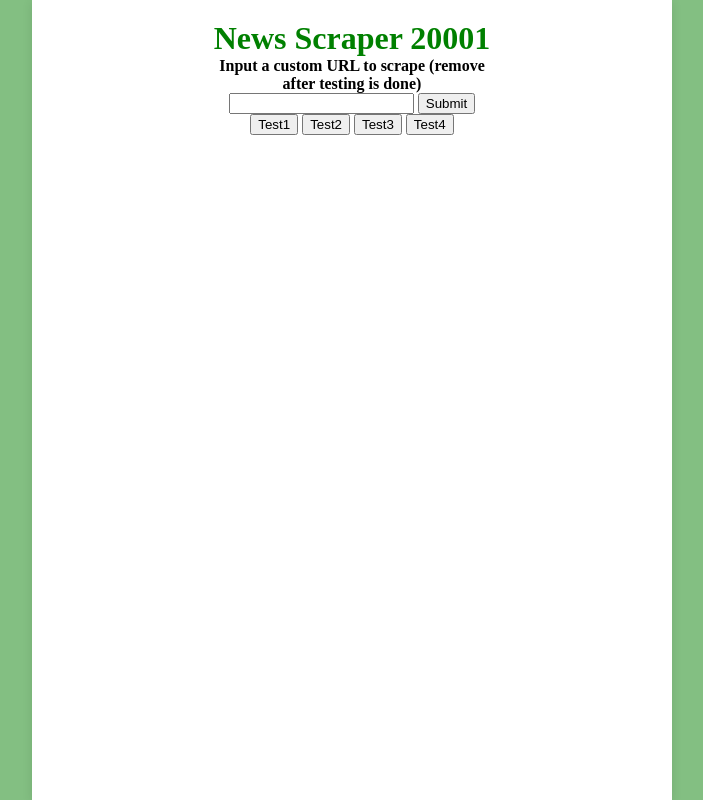
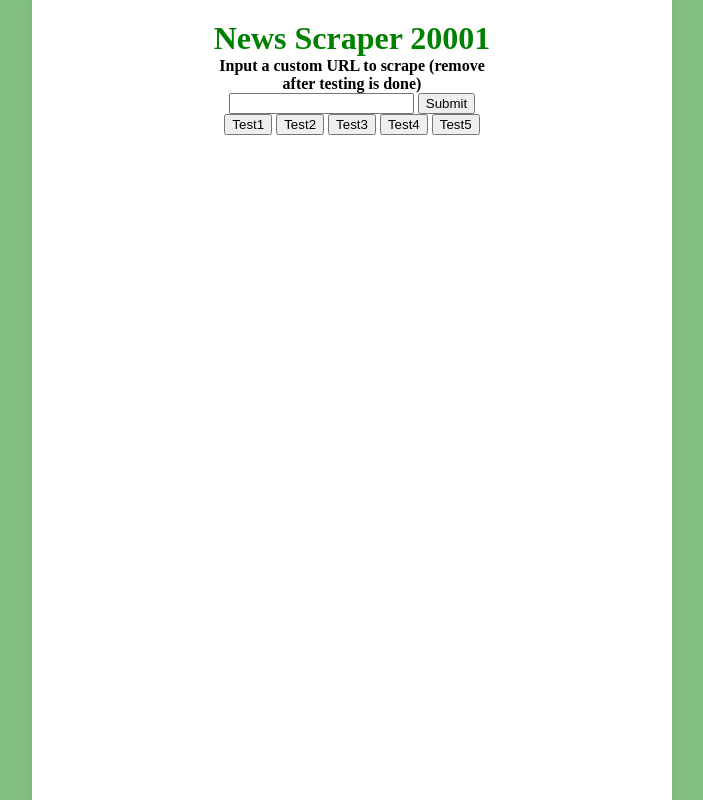
Before and after one commit to digitalyoshixi/news-scraper, a Flask app: page / in a window 1280 px wide. Shown: the whole page, without its empty margins (288-991 px from the left). Run offline with Flask 3, Linux system fonts and the light colour scheme.

Commit message:
Abinash test

```diff
--- a/templates/index.html
+++ b/templates/index.html
@@ -23,6 +23,8 @@
           <button type="submit">Test2</button>
           <button type="submit">Test3</button>
           <button type="submit">Test4</button>
+          <button type="submit">Test5</button>
+
         </div>
 
       </div>
```
